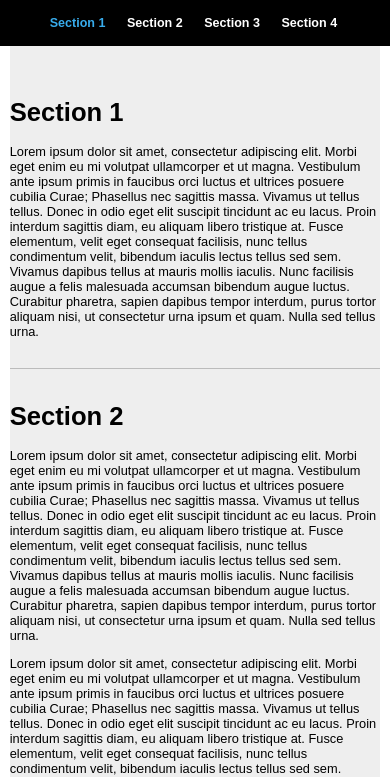
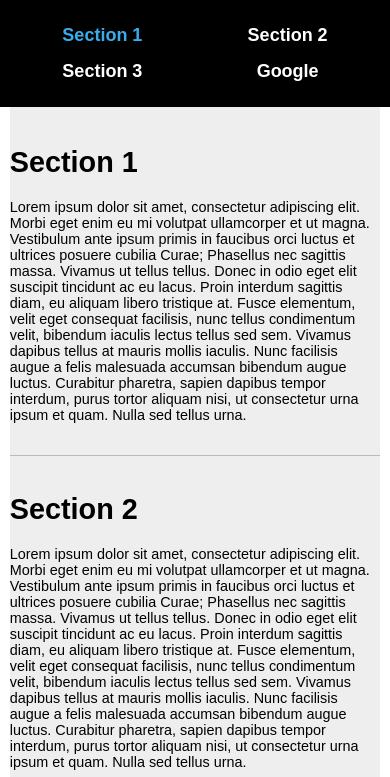
Before and after one commit to ChrisWojcik/single-page-nav, a plain HTML site: page index.html in a window 390 px wide. Shown: the top 777 px of the page. Drawn offline with nearby package versions, Linux system fonts and the light colour scheme.

Commit message:
updated demo to show new features

```diff
--- a/index.html
+++ b/index.html
@@ -3,6 +3,7 @@
     <head>
         <meta charset="utf-8">
         <meta http-equiv="X-UA-Compatible" content="IE=edge,chrome=1">
+        <meta name="viewport" content="width=device-width, initial-scale=1" />
         <title>Single Page Nav Demo</title>
 
         <style>
@@ -67,7 +68,11 @@
 
             @media all and (max-width : 64em) { /* 1024px */
                 body {
-                    font-size: 80%;
+                    font-size: 90%;
+                }
+
+                .single-page-nav a {
+                    font-size: 1.375em;
                 }
 
                 .section {
@@ -75,14 +80,27 @@
                 }
             }
 
-            @media all and (max-width : 30em) { /* 480px */
+            @media all and (max-width : 37.5em) { /* 600px */
 
                 .single-page-nav a {
-                    font-size: 98%;
+                    font-size: 125%;
+                }
+
+                .single-page-nav ul {
+                    width: 95%;
+                }
+
+                .single-page-nav li {
+                    width: 50%;
+                    padding: 0.5em 0;
                 }
 
                 .section {
                     width: 95%;
+                }
+
+                #section1 {
+                    padding-top: 7.5em;
                 }
             }
         </style>
@@ -93,7 +111,7 @@
                 <li><a href="#section1">Section 1</a></li>
                 <li><a href="#section2">Section 2</a></li>
                 <li><a href="#section3">Section 3</a></li>
-                <li><a href="#section4">Section 4</a></li>
+                <li><a class="external" href="http://google.com" target="_blank">Google</a></li>
             </ul>
         </div>
         <div class="section" id="section1">
@@ -112,18 +130,24 @@
             <p>Lorem ipsum dolor sit amet, consectetur adipiscing elit. Morbi eget enim eu mi volutpat ullamcorper et ut magna. Vestibulum ante ipsum primis in faucibus orci luctus et ultrices posuere cubilia Curae; Phasellus nec sagittis massa. Vivamus ut tellus tellus. Donec in odio eget elit suscipit tincidunt ac eu lacus. Proin interdum sagittis diam, eu aliquam libero tristique at. Fusce elementum, velit eget consequat facilisis, nunc tellus condimentum velit, bibendum iaculis lectus tellus sed sem. Vivamus dapibus tellus at mauris mollis iaculis. Nunc facilisis augue a felis malesuada accumsan bibendum augue luctus. Curabitur pharetra, sapien dapibus tempor interdum, purus tortor aliquam nisi, ut consectetur urna ipsum et quam. Nulla sed tellus urna. </p>
             <p>Lorem ipsum dolor sit amet, consectetur adipiscing elit. Morbi eget enim eu mi volutpat ullamcorper et ut magna. Vestibulum ante ipsum primis in faucibus orci luctus et ultrices posuere cubilia Curae; Phasellus nec sagittis massa. Vivamus ut tellus tellus. Donec in odio eget elit suscipit tincidunt ac eu lacus. Proin interdum sagittis diam, eu aliquam libero tristique at. Fusce elementum, velit eget consequat facilisis, nunc tellus condimentum velit, bibendum iaculis lectus tellus sed sem. Vivamus dapibus tellus at mauris mollis iaculis. Nunc facilisis augue a felis malesuada accumsan bibendum augue luctus. Curabitur pharetra, sapien dapibus tempor interdum, purus tortor aliquam nisi, ut consectetur urna ipsum et quam. Nulla sed tellus urna. </p>
         </div>
-        <div class="section" id="section4">
-            <h1>Section 4</h1>
-            <p>Lorem ipsum dolor sit amet, consectetur adipiscing elit. Morbi eget enim eu mi volutpat ullamcorper et ut magna. Vestibulum ante ipsum primis in faucibus orci luctus et ultrices posuere cubilia Curae; Phasellus nec sagittis massa. Vivamus ut tellus tellus. Donec in odio eget elit suscipit tincidunt ac eu lacus. Proin interdum sagittis diam, eu aliquam libero tristique at. Fusce elementum, velit eget consequat facilisis, nunc tellus condimentum velit, bibendum iaculis lectus tellus sed sem. Vivamus dapibus tellus at mauris mollis iaculis. Nunc facilisis augue a felis malesuada accumsan bibendum augue luctus. Curabitur pharetra, sapien dapibus tempor interdum, purus tortor aliquam nisi, ut consectetur urna ipsum et quam. Nulla sed tellus urna. </p>
-            <p>Lorem ipsum dolor sit amet, consectetur adipiscing elit. Morbi eget enim eu mi volutpat ullamcorper et ut magna. Vestibulum ante ipsum primis in faucibus orci luctus et ultrices posuere cubilia Curae; Phasellus nec sagittis massa. Vivamus ut tellus tellus. Donec in odio eget elit suscipit tincidunt ac eu lacus. Proin interdum sagittis diam, eu aliquam libero tristique at. Fusce elementum, velit eget consequat facilisis, nunc tellus condimentum velit, bibendum iaculis lectus tellus sed sem. Vivamus dapibus tellus at mauris mollis iaculis. Nunc facilisis augue a felis malesuada accumsan bibendum augue luctus. Curabitur pharetra, sapien dapibus tempor interdum, purus tortor aliquam nisi, ut consectetur urna ipsum et quam. Nulla sed tellus urna. </p>
-            <p>Lorem ipsum dolor sit amet, consectetur adipiscing elit. Morbi eget enim eu mi volutpat ullamcorper et ut magna. Vestibulum ante ipsum primis in faucibus orci luctus et ultrices posuere cubilia Curae; Phasellus nec sagittis massa. Vivamus ut tellus tellus. Donec in odio eget elit suscipit tincidunt ac eu lacus. Proin interdum sagittis diam, eu aliquam libero tristique at. Fusce elementum, velit eget consequat facilisis, nunc tellus condimentum velit, bibendum iaculis lectus tellus sed sem. Vivamus dapibus tellus at mauris mollis iaculis. Nunc facilisis augue a felis malesuada accumsan bibendum augue luctus. Curabitur pharetra, sapien dapibus tempor interdum, purus tortor aliquam nisi, ut consectetur urna ipsum et quam. Nulla sed tellus urna. </p>
-        </div>
         <script src="//ajax.googleapis.com/ajax/libs/jquery/1.9.1/jquery.min.js"></script>
         <script>window.jQuery || document.write('<script src="jquery-1.9.1.min.js"><\/script>')</script>
         <script src="jquery.singlePageNav.min.js"></script>
         <script>
+
+            // Prevent console.log from generating errors in IE for the purposes of the demo
+            if ( ! window.console ) console = { log: function(){} };
+
+            // The actual plugin
             $('.single-page-nav').singlePageNav({
-                offset: $('.single-page-nav').outerHeight()
+                offset: $('.single-page-nav').outerHeight(),
+                filter: ':not(.external)',
+                beforeStart: function() {
+                    console.log('begin scrolling');
+                },
+                onComplete: function() {
+                    console.log('done scrolling');
+                }
             });
         </script>
     </body>
```
